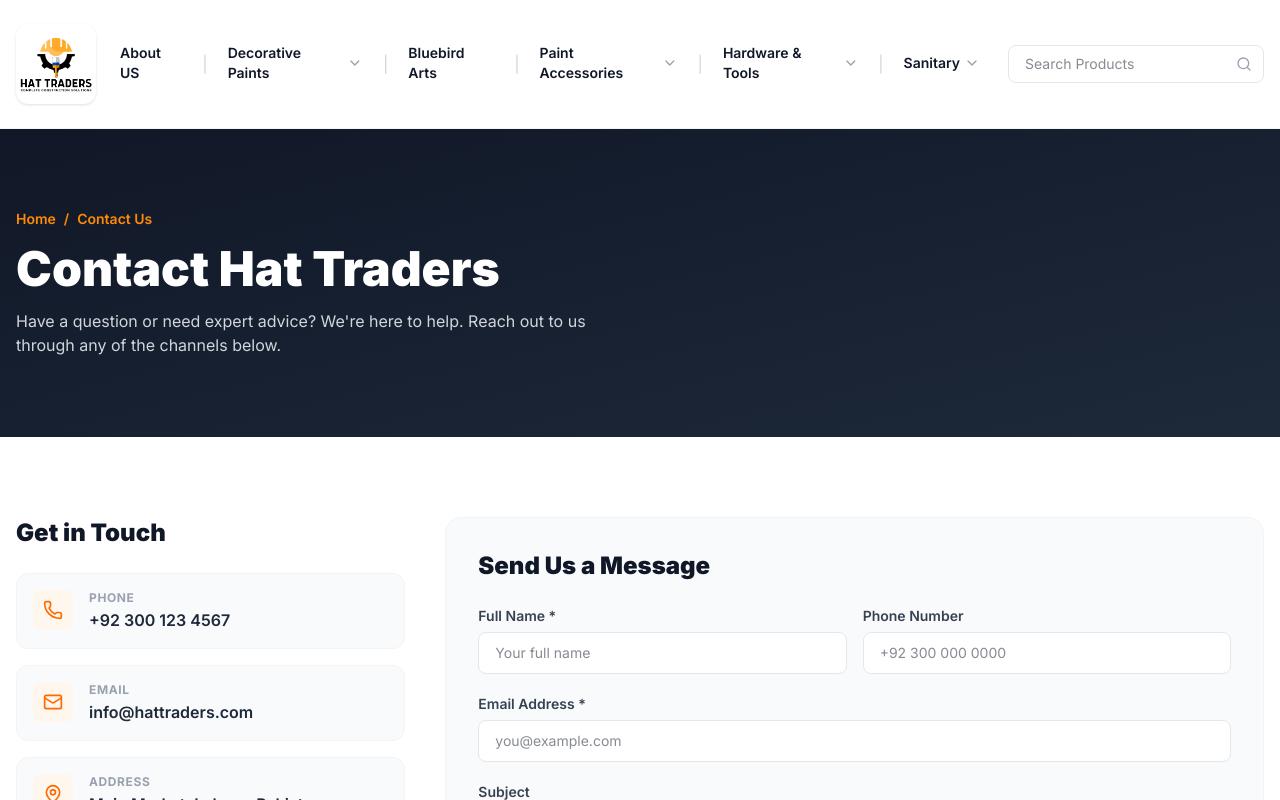
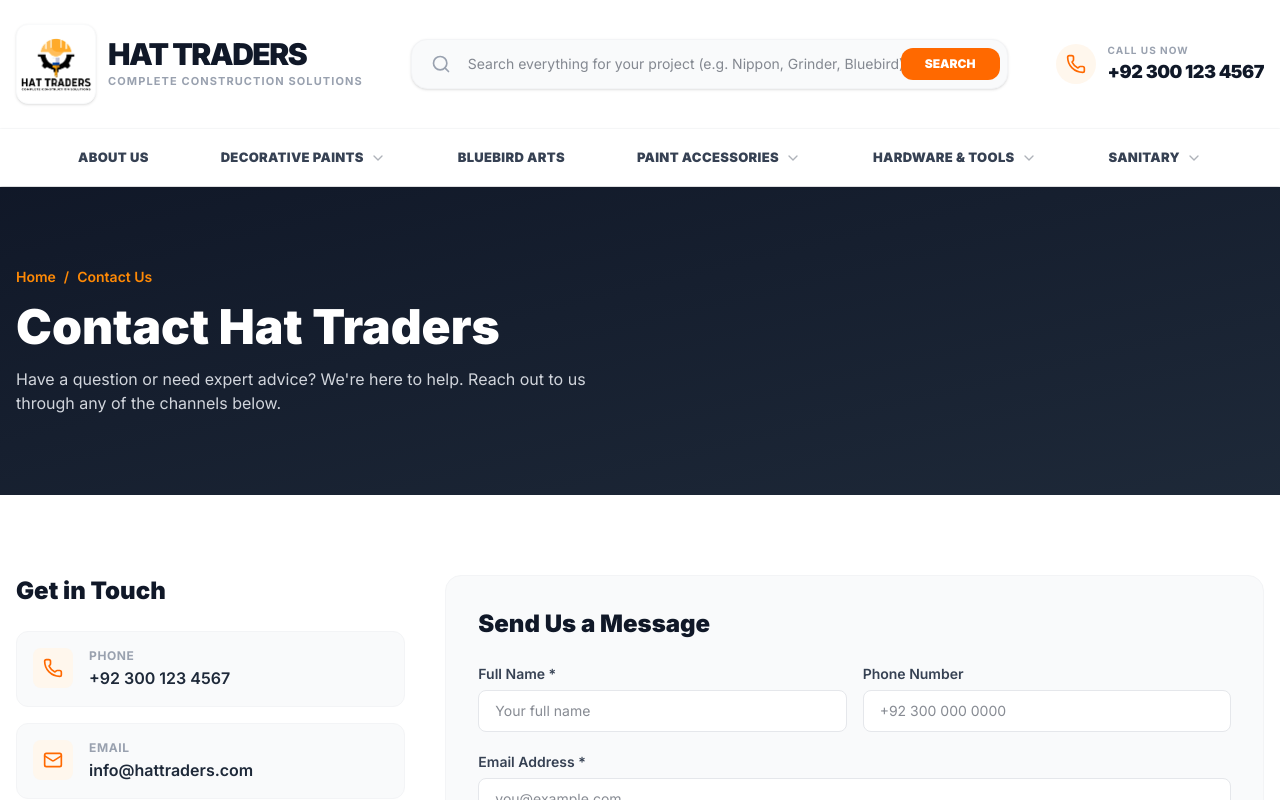
Before and after one commit to hattradersofficial/hat-traders-web, a Next.js app: page /contact in a window 1280 px wide. Shown: the top 800 px of the page. Built offline with nearby package versions, Linux system fonts and the light colour scheme.

Commit message:
feat: add layout components, including Footer, Navbar, HeroSection, and site layout structure

```diff
--- a/src/app/layout.tsx
+++ b/src/app/layout.tsx
@@ -78,7 +78,9 @@
     <html lang="en" className={`${inter.variable} scroll-smooth`} suppressHydrationWarning>
       <body className="min-h-screen flex flex-col bg-white text-gray-900 antialiased" suppressHydrationWarning>
         <Navbar />
-        <main className="flex-1">{children}</main>
+        <main className="flex-1">
+          {children}
+        </main>
         <Footer />
       </body>
     </html>
--- a/src/components/layout/Footer.tsx
+++ b/src/components/layout/Footer.tsx
@@ -32,7 +32,7 @@
 export default function Footer() {
   return (
     <footer className="bg-gray-900 text-gray-300">
-      <div className="container mx-auto px-4 py-16">
+      <div className="container mx-auto px-4 sm:px-6 lg:px-8 py-16">
         <div className="grid grid-cols-1 md:grid-cols-2 lg:grid-cols-5 gap-10">
           {/* Brand */}
           <div className="lg:col-span-2">
--- a/src/components/layout/Navbar.tsx
+++ b/src/components/layout/Navbar.tsx
@@ -4,7 +4,7 @@
 import Link from "next/link";
 import Image from "next/image";
 import { useRouter } from "next/navigation";
-import { Search, ChevronDown, Menu, X } from "lucide-react";
+import { Search, ChevronDown, Menu, X, Phone } from "lucide-react";
 import { cn } from "@/lib/utils";
 import { motion, AnimatePresence } from "framer-motion";
 
@@ -50,6 +50,7 @@
 export default function Navbar() {
   const [isOpen, setIsOpen] = useState(false);
   const [activeDropdown, setActiveDropdown] = useState<string | null>(null);
+  const [mobileActiveDropdown, setMobileActiveDropdown] = useState<string | null>(null);
   const [searchQuery, setSearchQuery] = useState("");
   const router = useRouter();
 
@@ -64,12 +65,12 @@
 
   return (
     <header className="w-full bg-white border-b border-gray-100 sticky top-0 z-50">
-      <div className="container mx-auto px-4">
-        <div className="flex items-center justify-between h-24 lg:h-32">
-          {/* Logo */}
-          <Link href="/" className="flex flex-col items-start group">
-            <div className="flex items-center gap-3">
-              <div className="relative w-16 h-16 lg:w-20 lg:h-20 flex items-center justify-center bg-white rounded-xl shadow-sm group-hover:shadow-md transition-all p-1">
+      {/* Top Layer: Logo, Company Name, Search & Contact */}
+      <div className="w-full border-b border-gray-50 bg-white">
+        <div className="px-4 py-4 md:py-6 flex items-center justify-between gap-4 max-w-[1920px] mx-auto">
+          {/* Logo & Company Info */}
+          <Link href="/" className="flex items-center group shrink-0">
+            <div className="relative w-12 h-12 md:w-20 md:h-20 flex items-center justify-center bg-white rounded-xl shadow-sm group-hover:shadow-md transition-all p-1 border border-gray-50">
               <Image
                 src="/cropped-HAT-Traders-logo-.png"
                 alt="Hat Traders Logo"
@@ -77,63 +78,104 @@
                 className="object-contain"
               />
             </div>
-              <div className="flex flex-col">
-                {/* <span className="text-2xl lg:text-3xl font-black tracking-tighter text-black uppercase leading-none">
-                  Hat Traders
-                </span>
-                <span className="text-[10px] lg:text-xs font-bold text-gray-500 uppercase tracking-widest mt-1">
-                  Complete Construction Solutions
-                </span> */}
-              </div>
+            <div className="ml-3 hidden sm:block">
+              <div className="text-xl md:text-3xl font-black text-gray-900 tracking-tighter leading-none uppercase">Hat Traders</div>
+              <div className="text-[9px] md:text-[11px] text-gray-400 font-bold uppercase tracking-widest mt-1">Complete Construction Solutions</div>
             </div>
           </Link>
 
-          {/* Desktop Nav */}
-          <nav className="hidden lg:flex items-center space-x-0">
+          {/* Search Bar (Visible on md+) */}
+          <div className="hidden md:flex flex-1 max-w-2xl mx-8">
+            <form onSubmit={handleSearch} className="relative w-full group">
+              <input
+                type="text"
+                placeholder="Search everything for your project (e.g. Nippon, Grinder, Bluebird)..."
+                value={searchQuery}
+                onChange={(e) => setSearchQuery(e.target.value)}
+                className="w-full pl-14 pr-4 py-3.5 bg-gray-50 border border-gray-100 rounded-2xl focus:ring-4 focus:ring-orange-500/10 focus:bg-white focus:border-orange-500 transition-all text-sm outline-none shadow-sm"
+              />
+              <Search className="absolute left-5 top-1/2 -translate-y-1/2 w-5 h-5 text-gray-400 group-focus-within:text-orange-500 transition-colors" />
+              <button type="submit" className="absolute right-2 top-1/2 -translate-y-1/2 bg-orange-500 text-white px-6 py-2 rounded-xl text-xs font-black hover:bg-orange-600 transition-all active:scale-95">
+                SEARCH
+              </button>
+            </form>
+          </div>
+
+          {/* Contact Number (Visible on md+) */}
+          <div className="hidden md:flex items-center gap-3 shrink-0">
+            <div className="w-10 h-10 rounded-full bg-orange-50 flex items-center justify-center">
+              <Phone className="w-5 h-5 text-orange-500" />
+            </div>
+            <div className="flex flex-col">
+              <span className="text-[10px] font-bold text-gray-400 uppercase tracking-widest">Call Us Now</span>
+              <a href="tel:+923001234567" className="text-sm md:text-lg font-black text-gray-900 hover:text-orange-500 transition-colors tracking-tight">
+                +92 300 123 4567
+              </a>
+            </div>
+          </div>
+
+          {/* Mobile Menu Toggle (Below md) */}
+          <button
+            className="md:hidden p-2 text-gray-600 hover:bg-gray-100 rounded-md transition-colors"
+            onClick={() => setIsOpen(!isOpen)}
+          >
+            {isOpen ? <X className="w-6 h-6" /> : <Menu className="w-6 h-6" />}
+          </button>
+        </div>
+      </div>
+
+      {/* Bottom Layer: Navigation Menus */}
+      <div className="w-full bg-white shadow-sm md:block hidden">
+        <nav className="flex items-center justify-center gap-2 py-0 max-w-[1920px] mx-auto">
           {navItems.map((item, idx) => (
             <div
               key={item.name}
-                className="relative group flex items-center h-full"
+              className="relative group"
               onMouseEnter={() => setActiveDropdown(item.name)}
               onMouseLeave={() => setActiveDropdown(null)}
             >
-                <div className="flex items-center">
-                  {idx !== 0 && <span className="text-gray-300 mx-2">|</span>}
               <Link
                 href={item.href}
                 className={cn(
-                      "px-3 py-2 text-sm font-semibold transition-all duration-200 border-b-2 border-transparent hover:border-black",
-                      activeDropdown === item.name && "border-black"
+                  "px-4 xl:px-8 py-5 text-xs xl:text-[13px] font-black text-gray-700 hover:text-orange-600 transition-all relative flex items-center gap-1.5 uppercase tracking-wide",
+                  activeDropdown === item.name && "text-orange-600"
                 )}
               >
-                    <span className="flex items-center gap-1">
                 {item.name}
                 {item.dropdown && (
-                        <ChevronDown className="w-4 h-4 text-gray-400 group-hover:text-black transition-colors" />
+                  <ChevronDown className={cn(
+                    "w-4 h-4 transition-transform duration-300 opacity-40 group-hover:opacity-100",
+                    activeDropdown === item.name && "rotate-180"
+                  )} />
                 )}
-                    </span>
+                {/* Active Indicator */}
+                <div className={cn(
+                  "absolute bottom-0 left-0 w-full h-1 bg-orange-500 scale-x-0 transition-transform duration-300 origin-center",
+                  activeDropdown === item.name && "scale-x-100"
+                )} />
               </Link>
-                </div>
 
-                {/* Dropdown */}
+              {/* Dropdown Menu */}
               {item.dropdown && (
                 <AnimatePresence>
                   {activeDropdown === item.name && (
                     <motion.div
-                        initial={{ opacity: 0, y: 10 }}
+                      initial={{ opacity: 0, y: 15 }}
                       animate={{ opacity: 1, y: 0 }}
-                        exit={{ opacity: 0, y: 10 }}
-                        className="absolute top-full left-0 w-48 bg-white shadow-xl border border-gray-100 py-2 z-50"
+                      exit={{ opacity: 0, y: 15 }}
+                      className="absolute top-full left-0 min-w-[240px] bg-white shadow-2xl rounded-b-2xl border border-gray-100 py-4 z-50 overflow-hidden"
                     >
+                      <div className="grid grid-cols-1">
                         {item.dropdown.map((subItem) => (
                           <Link
                             key={subItem}
                             href={`${item.href}/${subItem.toLowerCase().replace(/ /g, "-")}`}
-                            className="block px-4 py-2 text-sm text-gray-600 hover:bg-gray-50 hover:text-black font-medium transition-colors"
+                            className="block px-8 py-3 text-[13px] text-gray-600 hover:bg-orange-50 hover:text-orange-600 font-bold transition-all border-l-4 border-transparent hover:border-orange-500"
                           >
                             {subItem}
                           </Link>
                         ))}
+                      </div>
                     </motion.div>
                   )}
                 </AnimatePresence>
@@ -141,78 +183,90 @@
             </div>
           ))}
         </nav>
-
-          {/* Search Bar */}
-          <div className="hidden lg:flex items-center ml-4">
-            <form onSubmit={handleSearch} className="relative group">
-              <input
-                type="text"
-                placeholder="Search Products"
-                value={searchQuery}
-                onChange={(e) => setSearchQuery(e.target.value)}
-                className="pl-4 pr-10 py-2 border border-gray-200 rounded-lg focus:outline-none focus:ring-2 focus:ring-orange-500/20 focus:border-orange-500 transition-all w-64 text-sm"
-              />
-              <button type="submit" className="absolute right-3 top-1/2 -translate-y-1/2">
-                <Search className="w-4 h-4 text-gray-400 group-focus-within:text-orange-500 transition-colors" />
-              </button>
-            </form>
       </div>
 
-          {/* Mobile Menu Toggle */}
-          <button
-            className="lg:hidden p-2 text-gray-600 hover:bg-gray-100 rounded-md transition-colors"
-            onClick={() => setIsOpen(!isOpen)}
-          >
-            {isOpen ? <X /> : <Menu />}
-          </button>
-        </div>
-      </div>
-
-      {/* Mobile Nav */}
+      {/* Mobile Nav (Below md) */}
       <AnimatePresence>
         {isOpen && (
           <motion.div
             initial={{ height: 0, opacity: 0 }}
             animate={{ height: "auto", opacity: 1 }}
             exit={{ height: 0, opacity: 0 }}
-            className="lg:hidden bg-white border-t border-gray-100 overflow-hidden"
+            className="md:hidden bg-white border-t border-gray-100 overflow-hidden"
           >
-            <div className="p-4 space-y-4">
+            <div className="p-4 space-y-6">
+              {/* Mobile Contact Bar */}
+              <div className="flex items-center justify-between p-3 bg-orange-50 rounded-xl">
+                <div className="flex items-center gap-3">
+                  <Phone className="w-5 h-5 text-orange-500" />
+                  <span className="text-sm font-bold text-gray-900">+92 300 123 4567</span>
+                </div>
+                <span className="text-[10px] font-black text-orange-600 uppercase">Call Now</span>
+              </div>
+
+              {/* Mobile Search */}
               <form onSubmit={handleSearch} className="relative">
                 <input
                   type="text"
-                  placeholder="Search Products"
+                  placeholder="Search products..."
                   value={searchQuery}
                   onChange={(e) => setSearchQuery(e.target.value)}
-                  className="w-full pl-4 pr-10 py-2 border border-gray-200 rounded-lg text-sm"
+                  className="w-full pl-12 pr-4 py-4 bg-gray-100 border-none rounded-2xl text-sm"
                 />
-                <button type="submit" className="absolute right-3 top-1/2 -translate-y-1/2">
-                  <Search className="w-4 h-4 text-gray-400" />
-                </button>
+                <Search className="absolute left-4 top-1/2 -translate-y-1/2 w-5 h-5 text-gray-400" />
               </form>
+
               <div className="space-y-1">
                 {navItems.map((item) => (
-                  <div key={item.name} className="py-2">
+                  <div key={item.name} className="border-b border-gray-50 last:border-0">
+                    <div className="flex items-center justify-between py-4">
                       <Link
                         href={item.href}
-                      className="block text-base font-bold text-gray-800 hover:text-orange-500"
+                        className="text-lg font-black text-gray-900 hover:text-orange-500 transition-colors uppercase tracking-tight"
                         onClick={() => setIsOpen(false)}
                       >
                         {item.name}
                       </Link>
                       {item.dropdown && (
-                      <div className="mt-2 ml-4 space-y-2 border-l-2 border-gray-100 pl-4">
+                        <button
+                          onClick={(e) => {
+                            e.preventDefault();
+                            setMobileActiveDropdown(mobileActiveDropdown === item.name ? null : item.name);
+                          }}
+                          className="p-2 text-gray-400 hover:text-orange-500 transition-colors"
+                        >
+                          <ChevronDown className={cn(
+                            "w-6 h-6 transition-transform duration-300",
+                            mobileActiveDropdown === item.name && "rotate-180"
+                          )} />
+                        </button>
+                      )}
+                    </div>
+
+                    {item.dropdown && (
+                      <AnimatePresence>
+                        {mobileActiveDropdown === item.name && (
+                          <motion.div
+                            initial={{ height: 0, opacity: 0 }}
+                            animate={{ height: "auto", opacity: 1 }}
+                            exit={{ height: 0, opacity: 0 }}
+                            className="overflow-hidden bg-gray-50 rounded-2xl mb-4"
+                          >
+                            <div className="py-2 px-4 space-y-4">
                               {item.dropdown.map((subItem) => (
                                 <Link
                                   key={subItem}
                                   href={`${item.href}/${subItem.toLowerCase().replace(/ /g, "-")}`}
-                            className="block text-sm text-gray-500 hover:text-black"
+                                  className="block text-[15px] font-bold text-gray-600 hover:text-orange-600 transition-colors border-l-2 border-transparent hover:border-orange-500 pl-2"
                                   onClick={() => setIsOpen(false)}
                                 >
                                   {subItem}
                                 </Link>
                               ))}
                             </div>
+                          </motion.div>
+                        )}
+                      </AnimatePresence>
                     )}
                   </div>
                 ))}
--- a/src/components/ui/HeroSection.tsx
+++ b/src/components/ui/HeroSection.tsx
@@ -7,7 +7,7 @@
 const slides = [
   {
     image:
-      "https://images.unsplash.com/photo-1562259929-b4e1fd3aef09?w=1920&q=80&auto=format&fit=crop",
+      "https://media.fortuneindia.com/fortune-india/import/2022-06/1cb83231-d836-44d1-8209-930186557f09/paint.jpg?w=1920&auto=format,compress&q=80",
     badge: "Decorative Paints",
     heading: "Transform Your Walls with Premium Paints",
     sub: "Gobis, Nippon, ICI Dulux, Sparco, Glorex & more — every shade, every finish.",
@@ -34,7 +34,7 @@
   },
   {
     image:
-      "https://images.unsplash.com/photo-1581783898377-1c85bf937427?w=1920&q=80&auto=format&fit=crop",
+      "https://nelsonpaints.com/wp-content/uploads/2022/01/grey.jpg",
     badge: "Paint Accessories",
     heading: "The Right Accessories for a Perfect Finish",
     sub: "Brushes, rollers, deco sets and scrappers — everything the professional painter needs.",
@@ -43,7 +43,7 @@
   },
   {
     image:
-      "https://images.unsplash.com/photo-1541123437800-1bb1317badc2?w=1920&q=80&auto=format&fit=crop",
+      "https://img.magnific.com/free-photo/frame-stationary-items-creativity-art-studio_23-2148660932.jpg?semt=ais_hybrid&w=1920&q=80",
     badge: "Bluebird Arts",
     heading: "Where Artistry Meets Architecture",
     sub: "Exclusive decorative art collections, metallic finishes and specialty paints.",
```
Lines whose indentation alone changed are shown as unchanged.
